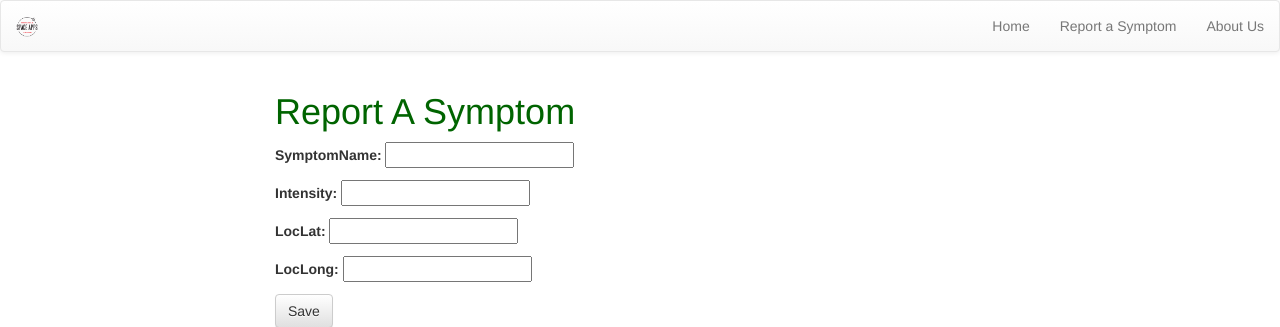
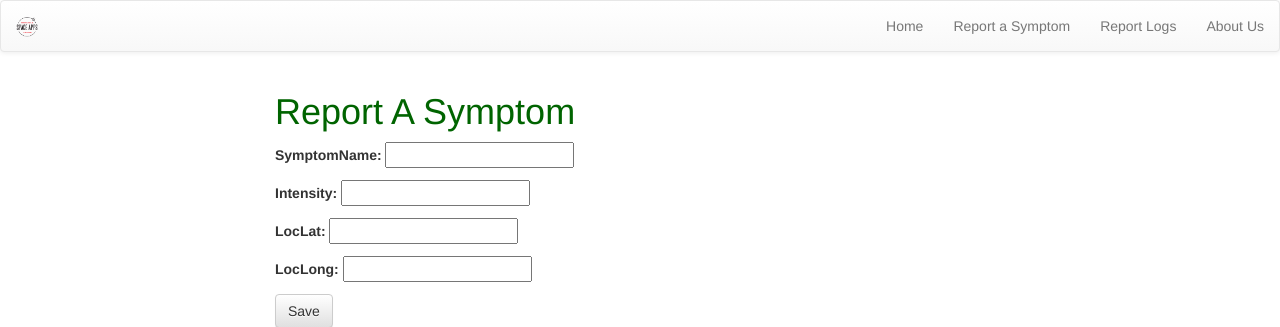
Before and after one commit to chrisrneal/space-app, a Django app: page /report in a window 1280 px wide. Shown: the top 327 px of the page. Run offline with Django 3.2, Linux system fonts and the light colour scheme; some libraries are stand-ins or nearby versions.

Commit message:
adds a logs page to view symptom reports

```diff
--- a/space/templates/space/base.html
+++ b/space/templates/space/base.html
@@ -18,6 +18,7 @@
           <ul class="nav navbar-nav navbar-right">
             <li><a href="{% url 'homepage' %}">Home</a></li>
             <li><a href="{% url 'report' %}">Report a Symptom</a></li>
+            <li><a href="{% url 'logs' %}">Report Logs</a></li>
             <li><a href="{% url 'about' %}">About Us</a></li>
           </ul>
           </div>
--- /dev/null
+++ b/space/templates/space/logs.html
@@ -0,0 +1,5 @@
+{% extends 'space/base.html' %}
+{% load staticfiles %}
+{% block content %}
+    <h1>Report Log</h1>
+{% endblock %}
--- a/space/urls.py
+++ b/space/urls.py
@@ -5,4 +5,5 @@ urlpatterns = [
     url(r'^$', views.homepage, name='homepage'),
     url(r'about', views.about, name="about"),
     url(r'report', views.report, name="report"),
+    url(r'logs', views.logs, name="logs")
 ]
--- a/space/views.py
+++ b/space/views.py
@@ -21,3 +21,6 @@ def report(request):
     else:
         form = SymptomForm()
     return render(request, 'space/report.html', {'form' : form })
+
+def logs(request):
+    return render(request, 'space/logs.html', {})
```
